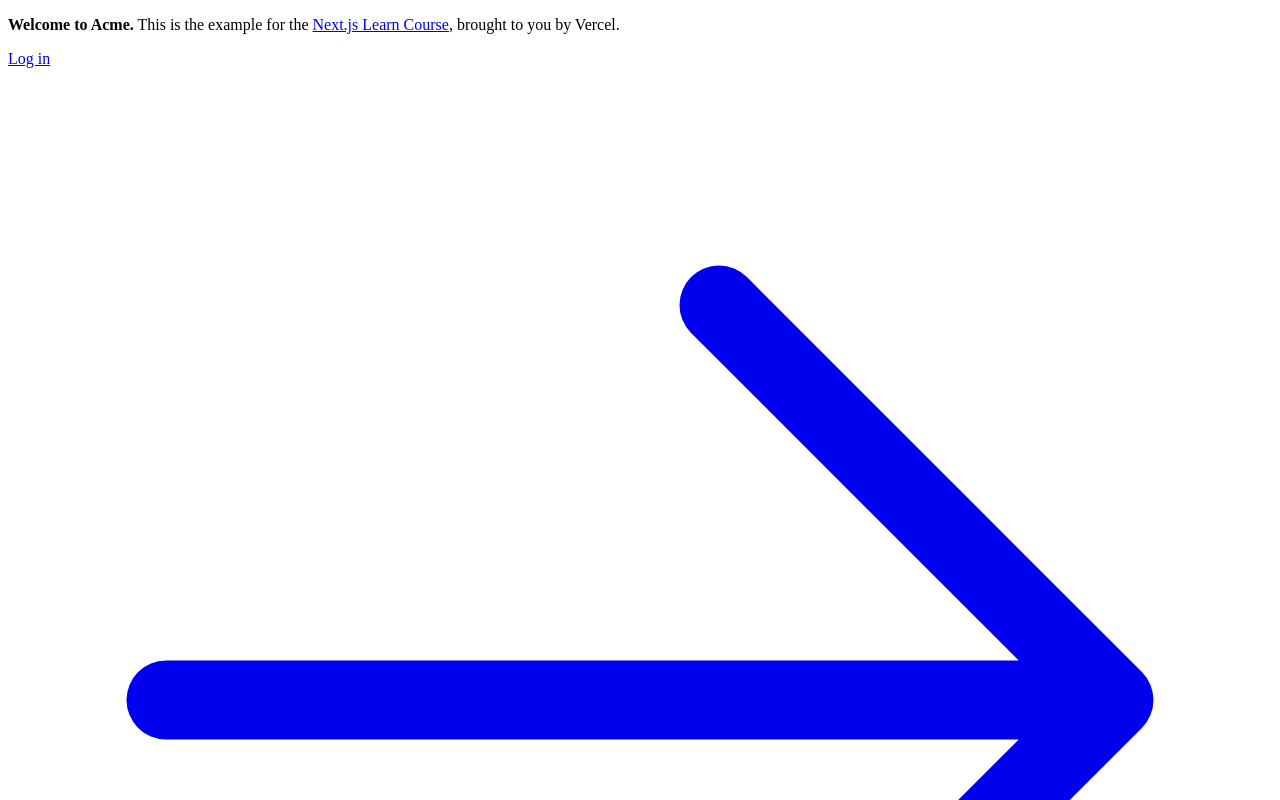
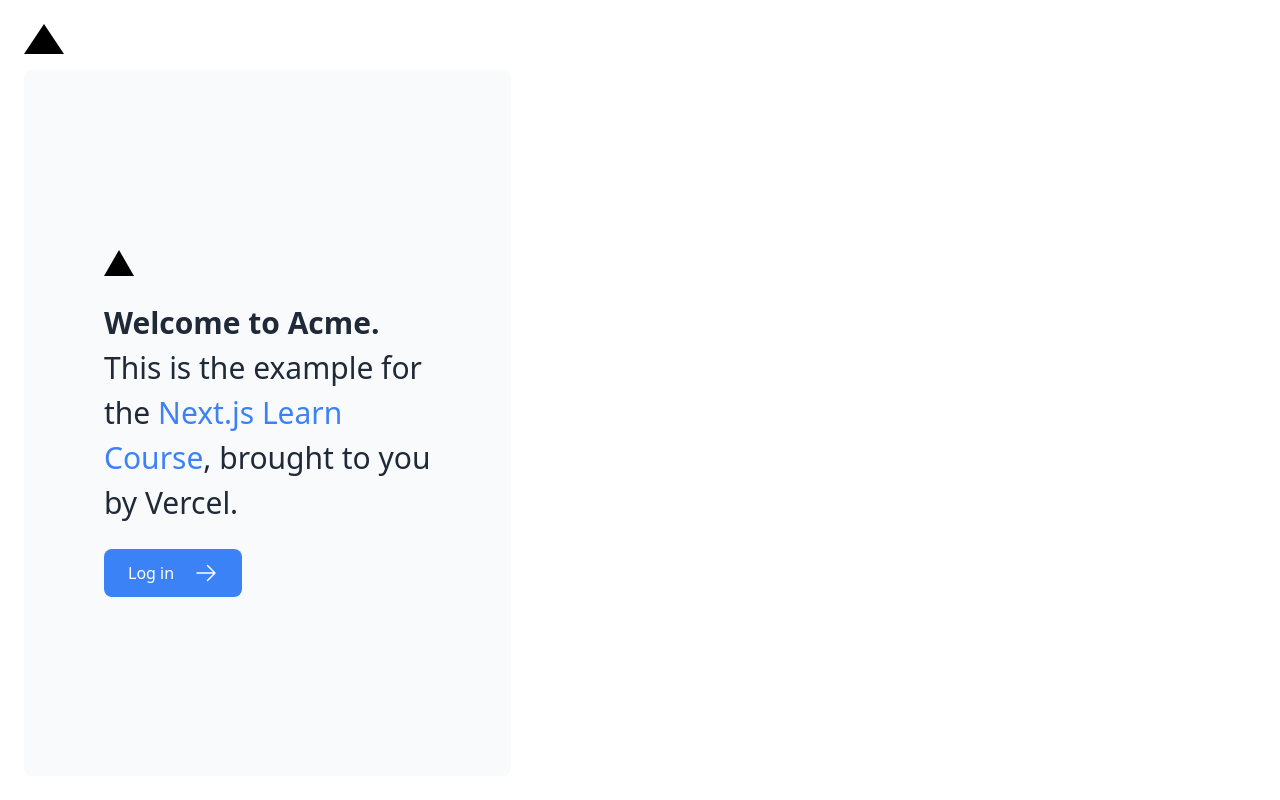
Before and after one commit to ANINDITAPRIYADARSHINI/stackblitz-next, a Next.js app: page / in a window 1280 px wide. Shown: the top 800 px of the page. Built offline with nearby package versions, Linux system fonts and the light colour scheme.

Commit message:
added styling

```diff
--- a/app/layout.tsx
+++ b/app/layout.tsx
@@ -1,3 +1,5 @@
+import '@/app/ui/globals.css';
+
 export default function RootLayout({
   children,
 }: {
--- a/app/page.tsx
+++ b/app/page.tsx
@@ -1,13 +1,21 @@
+/*import AcmeLogo from '@/app/ui/acme-logo'*/
 import { ArrowRightIcon } from '@heroicons/react/24/outline';
 import Link from 'next/link';
+import styles from '@/app/ui/home.module.css';
 
 
 
 
-export default function Home() {
+export default function Page() {
   return (
-    <div>
-      <p className={`text-xl text-gray-800 md:text-3xl md:leading-normal`}>
+    <main className="flex min-h-screen flex-col p-6">
+      <div className= {styles.shape} >
+        {/* <AcmeLogo /> */}
+      </div>
+      <div className="mt-4 flex grow flex-col gap-4 md:flex-row">
+        <div className="flex flex-col justify-center gap-6 rounded-lg bg-gray-50 px-6 py-10 md:w-2/5 md:px-20">
+        <div className="relative w-0 h-0 border-l-[15px] border-r-[15px] border-b-[26px] border-l-transparent border-r-transparent border-b-black" />
+          <p className={`text-xl text-gray-800 md:text-3xl md:leading-normal`}>
             <strong>Welcome to Acme.</strong> This is the example for the{' '}
             <a href="https://nextjs.org/learn/" className="text-blue-500">
               Next.js Learn Course
@@ -20,6 +28,11 @@
           >
             <span>Log in</span> <ArrowRightIcon className="w-5 md:w-6" />
           </Link>
-    </div>
+        </div>
+        <div className="flex items-center justify-center p-6 md:w-3/5 md:px-28 md:py-12">
+          {/* Add Hero Images Here */}
+        </div>
+      </div>
+    </main>
   );
 }
--- a/app/ui/globals.css
+++ b/app/ui/globals.css
@@ -1,27 +1,3 @@
 @tailwind base;
 @tailwind components;
 @tailwind utilities;
-
-:root {
-  --foreground-rgb: 0, 0, 0;
-  --background-start-rgb: 214, 219, 220;
-  --background-end-rgb: 255, 255, 255;
-}
-
-@media (prefers-color-scheme: dark) {
-  :root {
-    --foreground-rgb: 255, 255, 255;
-    --background-start-rgb: 0, 0, 0;
-    --background-end-rgb: 0, 0, 0;
-  }
-}
-
-body {
-  color: rgb(var(--foreground-rgb));
-  background: linear-gradient(
-      to bottom,
-      transparent,
-      rgb(var(--background-end-rgb))
-    )
-    rgb(var(--background-start-rgb));
-}
--- /dev/null
+++ b/app/ui/home.module.css
@@ -0,0 +1,7 @@
+.shape {
+    height: 0;
+    width: 0;
+    border-bottom: 30px solid black;
+    border-left: 20px solid transparent;
+    border-right: 20px solid transparent;
+  }
--- /dev/null
+++ b/app/ui/invoices/status.tsx
@@ -0,0 +1,16 @@
+import clsx from 'clsx';
+
+export default function InvoiceStatus({ status }: { status: string }) {
+    return (
+      <span
+        className={clsx(
+          'inline-flex items-center rounded-full px-2 py-1 text-sm',
+          {
+            'bg-gray-100 text-gray-500': status === 'pending',
+            'bg-green-500 text-white': status === 'paid',
+          },
+        )}
+      >
+    </span>
+      // ...
+  )}
```
